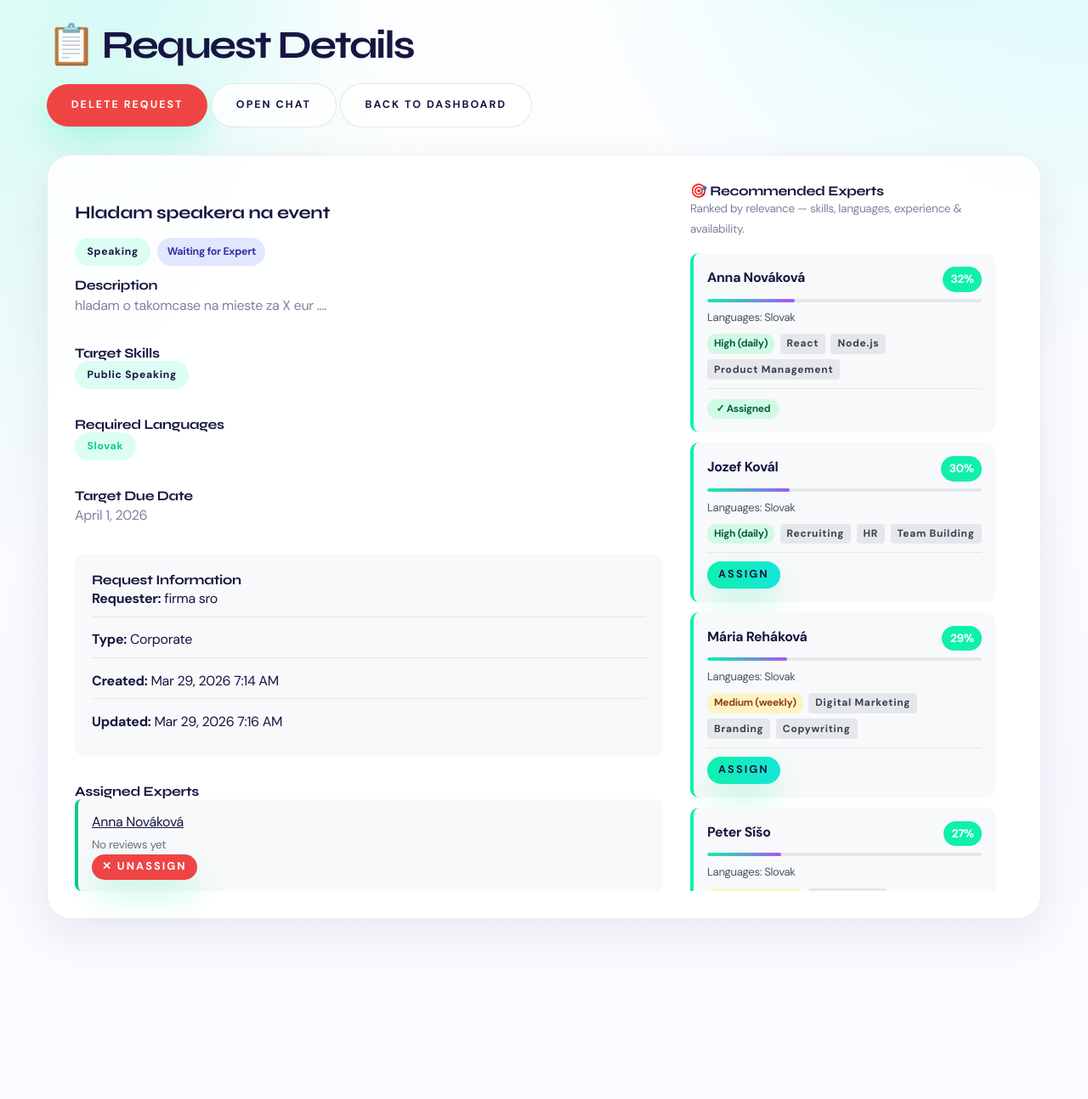
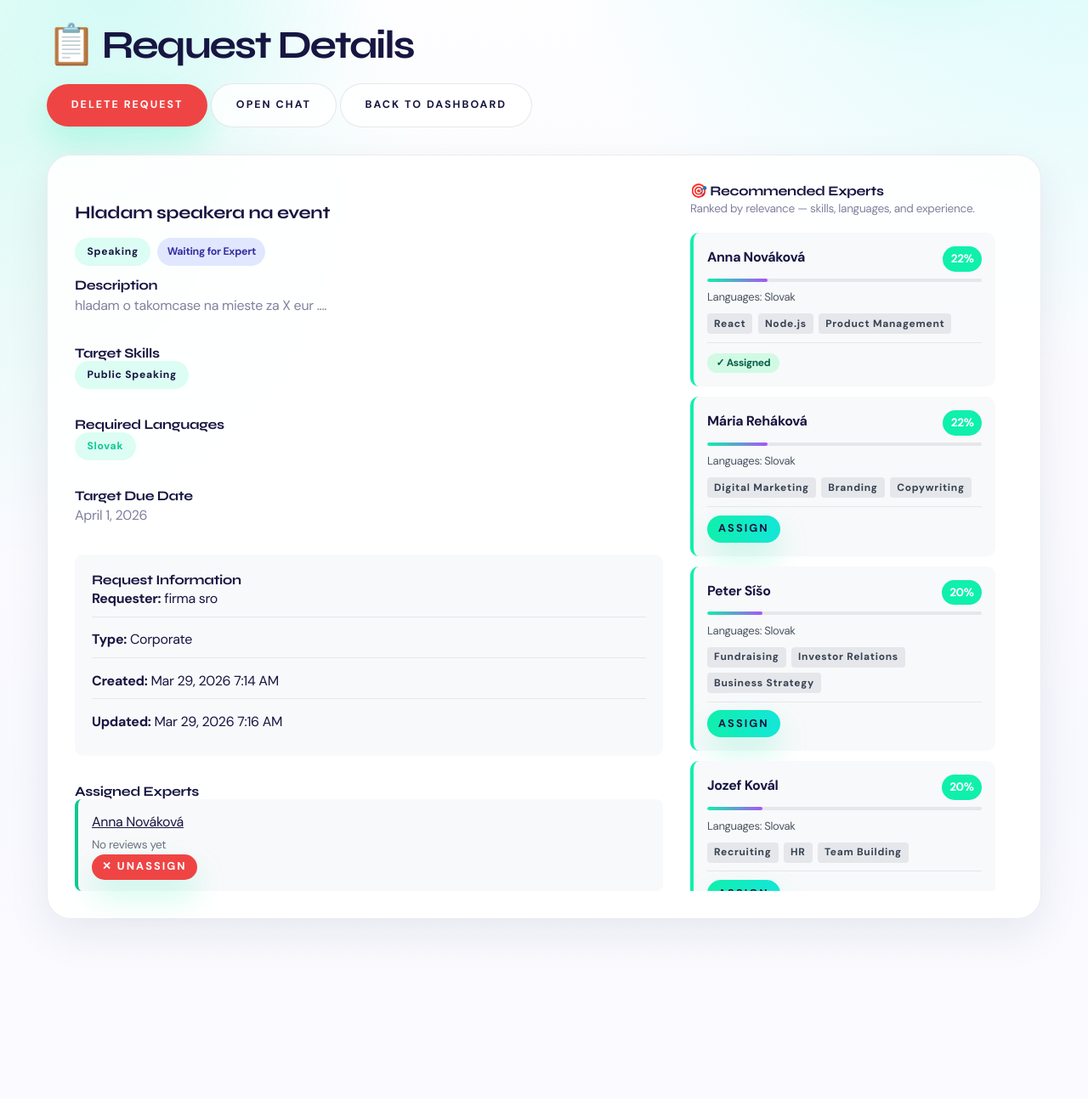
Before and after one commit to Lukrex/hackathon2026, a Django app: page /request/31/ in a window 1280 px wide. Shown: the part 231-1525 px from the top of the page at 85% size. Run offline with Django 4.2, Linux system fonts and the light colour scheme; a user stored in the database is signed in; data comes from the database, SQL or seed files in the repository; data that the repository does not hold is empty.

Commit message:
expert availability removed from site

```diff
--- a/server/admin.py
+++ b/server/admin.py
@@ -35,14 +35,14 @@ class LanguageAdmin(admin.ModelAdmin):
 
 @admin.register(Expert)
 class ExpertAdmin(admin.ModelAdmin):
-    list_display = ['name', 'skills_display', 'availability', 'is_busy', 'rating', 'karma_points', 'help_provided', 'created_at']
-    list_filter = ['availability', 'is_busy', 'created_at']
+    list_display = ['name', 'skills_display', 'is_busy', 'rating', 'karma_points', 'help_provided', 'created_at']
+    list_filter = ['is_busy', 'created_at']
     search_fields = ['user__first_name', 'user__last_name', 'user__email', 'skills__name', 'languages__name']
     readonly_fields = ['created_at', 'help_provided', 'karma_points']
 
     fieldsets = (
         ('Basic Information', {
-            'fields': ('user', 'profile_image', 'bio', 'work_experience', 'skills', 'languages', 'availability', 'is_busy')
+            'fields': ('user', 'profile_image', 'bio', 'work_experience', 'skills', 'languages', 'is_busy')
         }),
         ('Ratings', {
             'fields': ('rating', 'rating_count', 'karma_points', 'help_provided', 'created_at'),
--- a/server/database.js
+++ b/server/database.js
@@ -79,7 +79,6 @@ export const database = {
       email: 'peter@experts.sk',
       expertise: ['hiring', 'recruitment', 'hr', 'tech'],
       bio: 'Recruitment expert s 10 rokmi skúsenosti v tech industriii',
-      availability: 'high',
       helpProvided: 8
     },
     {
@@ -88,7 +87,6 @@ export const database = {
       email: 'jana@vcfunduators.sk',
       expertise: ['investment', 'finance', 'saas', 'seed'],
       bio: 'VC investor zameraný na early-stage startupy v CEE regióne',
-      availability: 'medium',
       helpProvided: 12
     },
     {
@@ -97,7 +95,6 @@ export const database = {
       email: 'marko@marketing.sk',
       expertise: ['marketing', 'gtm', 'copywriting', 'content'],
       bio: 'Marketing strategist s skúsenosťou v európskych startupoch',
-      availability: 'high',
       helpProvided: 6
     },
     {
@@ -106,7 +103,6 @@ export const database = {
       email: 'lucia@consulting.sk',
       expertise: ['consulting', 'strategy', 'expansion', 'business'],
       bio: 'Consulting expert na business development a market entry',
-      availability: 'medium',
       helpProvided: 14
     },
     {
@@ -115,7 +111,6 @@ export const database = {
       email: 'david@speaking.sk',
       expertise: ['speaking', 'ai', 'tech', 'event'],
       bio: 'Tech speaker a evangelist s vášňou pre AI',
-      availability: 'low',
       helpProvided: 9
     }
   ],
--- a/server/forms.py
+++ b/server/forms.py
@@ -110,7 +110,7 @@ class ExpertProfileForm(forms.ModelForm):
     class Meta:
         model = Expert
         fields = [
-            'bio', 'skills', 'languages', 'work_experience', 'availability'
+            'bio', 'skills', 'languages', 'work_experience'
         ]
         widgets = {
             'bio': forms.Textarea(attrs={
@@ -131,7 +131,6 @@ class ExpertProfileForm(forms.ModelForm):
                 'placeholder': 'Describe your relevant work experience and achievements...',
                 'rows': 6
             }),
-            'availability': forms.Select(attrs={'class': 'form-control'}),
         }
 
     def __init__(self, *args, **kwargs):
--- a/server/management/commands/create_demo_data.py
+++ b/server/management/commands/create_demo_data.py
@@ -106,7 +106,6 @@ class Command(BaseCommand):
                 'bio': '10+ rokov skúseností v startupoch, specialista na GTM a scaling',
                 'skills': 'React, Node.js, Scaling, Product Management',
                 'languages': ['English', 'Slovak'],
-                'availability': 'high',
             },
             {
                 'username': 'peter.sisko',
@@ -116,7 +115,6 @@ class Command(BaseCommand):
                 'bio': 'VC investor a mentor, pomáham startupom s fundraisingom',
                 'skills': 'Fundraising, Investor Relations, Business Strategy',
                 'languages': ['English', 'Slovak', 'German'],
-                'availability': 'medium',
             },
             {
                 'username': 'maria.rehakova',
@@ -126,7 +124,6 @@ class Command(BaseCommand):
                 'bio': 'Marketing guru s fokusom na digitálny marketing a branding',
                 'skills': 'Digital Marketing, Branding, Copywriting',
                 'languages': ['English', 'Slovak', 'Czech'],
-                'availability': 'medium',
             },
             {
                 'username': 'jozef.koval',
@@ -136,7 +133,6 @@ class Command(BaseCommand):
                 'bio': 'HR expert a talent scout, pomáham startupom budovať tímy',
                 'skills': 'Recruiting, HR, Team Building',
                 'languages': ['English', 'Slovak'],
-                'availability': 'high',
             },
             {
                 'username': 'lucia.svoboda',
@@ -146,7 +142,6 @@ class Command(BaseCommand):
                 'bio': 'Sales expert s 15+ rokmi v B2B, školiteľka a konsultantka',
                 'skills': 'Sales, B2B Sales, Account Management',
                 'languages': ['English', 'Slovak', 'Spanish'],
-                'availability': 'low',
             },
         ]
 
@@ -168,7 +163,6 @@ class Command(BaseCommand):
                 user=user,
                 defaults={
                     'bio': exp_data['bio'],
-                    'availability': exp_data['availability'],
                     'help_provided': random.randint(2, 12),
                 }
             )
--- a/server/notion_integration.py
+++ b/server/notion_integration.py
@@ -60,7 +60,6 @@ class NotionIntegrator:
                 'Email': expert.user.email,
                 'Bio': expert.bio,
                 'Expertise': expert.expertise,
-                'Availability': expert.get_availability_display(),
                 'Help Provided': expert.help_provided,
                 'Joined': expert.created_at.isoformat(),
             })
--- a/server/routes/notion.js
+++ b/server/routes/notion.js
@@ -32,7 +32,6 @@ router.get('/export-experts', (req, res) => {
     Email: expert.email,
     Expertise: expert.expertise.join(', '),
     Bio: expert.bio,
-    Availability: expert.availability,
     'Help Provided': expert.helpProvided
   }));
 
--- a/server/serializers.py
+++ b/server/serializers.py
@@ -16,7 +16,7 @@ class ExpertSerializer(serializers.ModelSerializer):
         model = Expert
         fields = [
             'id', 'full_name', 'bio', 'expertise', 'expertise_list',
-            'availability', 'help_provided', 'profile_image'
+            'help_provided', 'profile_image'
         ]
 
     def get_full_name(self, obj):
--- a/server/services/requestService.js
+++ b/server/services/requestService.js
@@ -49,8 +49,6 @@ export const requestService = {
         const matchingKeywords = keywords.filter(k => reqText.includes(k)).length;
         score += matchingKeywords;
 
-        const availabilityScore = { high: 3, medium: 1, low: 0 };
-        score += availabilityScore[expert.availability] || 0;
         score += Math.max(10 - expert.helpProvided, 0) * 0.5;
 
         return { expert, score };
--- a/server/templates/about.html
+++ b/server/templates/about.html
@@ -21,7 +21,7 @@
             <ul class="feature-list">
                 <li>Separating urgent requests from lower-priority work.</li>
                 <li>Splitting workload between super-admins and category-assigned workers.</li>
-                <li>Selecting experts based on skills, languages, availability, and reputation.</li>
+                <li>Selecting experts based on skills, languages, and reputation.</li>
                 <li>Tracking ownership, communication, and completion status in one place.</li>
             </ul>
         </div>
--- a/server/templates/expert_profile.html
+++ b/server/templates/expert_profile.html
@@ -13,7 +13,6 @@
         <div class="card mb-4">
             <div class="card-header">
                 <h2>{{ expert.user.get_full_name|default:expert.user.username }}</h2>
-                <p class="text-muted">{{ expert.get_availability_display }}</p>
             </div>
             <div class="card-body">
                 {% if expert.bio %}
--- a/server/templates/features.html
+++ b/server/templates/features.html
@@ -59,7 +59,7 @@
             <ul class="feature-list">
                 <li>Skill overlap between request and expert profile.</li>
                 <li>Language matching and profile text relevance.</li>
-                <li>Availability, rating, and previous help history.</li>
+                <li>Rating and previous help history.</li>
                 <li>Support for assigning one or multiple experts.</li>
             </ul>
         </div>
--- a/server/templates/how_it_works.html
+++ b/server/templates/how_it_works.html
@@ -95,7 +95,7 @@
                         <li><strong>Skills:</strong> overlap between request and expert profile.</li>
                         <li><strong>Languages:</strong> alignment with required languages.</li>
                         <li><strong>Experience text:</strong> relevance from bio and work history.</li>
-                        <li><strong>Rating and availability:</strong> reputation and real capacity.</li>
+                        <li><strong>Rating:</strong> reputation signal from completed work and feedback.</li>
                     </ul>
                 </div>
                 <div style="background: var(--gray-light); padding: 1.5rem; border-radius: 8px;">
@@ -105,7 +105,7 @@
                         <div style="background: white; height: 6px; border-radius: 3px; margin-top: 0.25rem;">
                             <div style="background: var(--primary); height: 100%; width: 84%; border-radius: 3px;"></div>
                         </div>
-                        <p style="font-size: 0.85rem; color: var(--text-light);">84% match based on skills, experience, and availability</p>
+                        <p style="font-size: 0.85rem; color: var(--text-light);">84% match based on skills, languages, and experience</p>
                     </div>
                 </div>
             </div>
--- a/server/templates/index.html
+++ b/server/templates/index.html
@@ -57,7 +57,7 @@
         <div class="card fade-in">
             <div class="card-icon">🧠</div>
             <h3>Expert recommendations</h3>
-            <p>The scoring logic combines skills, languages, profile signals, ratings, and availability to produce a shortlist.</p>
+            <p>The scoring logic combines skills, languages, profile signals, and ratings to produce a shortlist.</p>
         </div>
         <div class="card fade-in">
             <div class="card-icon">💬</div>
--- a/server/templates/request_detail.html
+++ b/server/templates/request_detail.html
@@ -158,7 +158,7 @@
                         {% if is_admin and recommended_experts %}
                         <div class="rec-experts-panel">
                             <h4>🎯 Recommended Experts</h4>
-                            <p class="text-muted" style="font-size:0.85rem;margin-bottom:1rem;">Ranked by relevance — skills, languages, experience &amp; availability.</p>
+                            <p class="text-muted" style="font-size:0.85rem;margin-bottom:1rem;">Ranked by relevance — skills, languages, and experience.</p>
                             <div class="rec-experts-list">
                                 {% for rec in recommended_experts %}
                                 <div class="rec-expert-card">
@@ -180,7 +180,6 @@
                                     <div class="rec-reasoning">{{ rec.reasoning }}</div>
                                     {% endif %}
                                     <div class="rec-meta">
-                                        <span class="avail-badge avail-{{ rec.expert.availability }}">{{ rec.expert.get_availability_display }}</span>
                                         {% for skill in rec.expert.skills.all|slice:":3" %}
                                         <span class="badge badge-light">{{ skill.name }}</span>
                                         {% endfor %}
@@ -506,17 +505,6 @@
     border-radius: 999px;
 }
 
-.avail-badge {
-    font-size: 0.75rem;
-    padding: 0.15rem 0.5rem;
-    border-radius: 10px;
-    font-weight: 600;
-}
-
-.avail-high { background: #d1fae5; color: #065f46; }
-.avail-medium { background: #fef3c7; color: #92400e; }
-.avail-low { background: #fee2e2; color: #991b1b; }
-
 .badge-light {
     background: #e5e7eb;
     color: #374151;
--- a/server/views.py
+++ b/server/views.py
@@ -176,8 +176,6 @@ def compute_expert_recommendations(req, limit=6):
     request_lang_ids = set(req.required_languages.values_list('id', flat=True))
     req_words = set((req.title + ' ' + req.description).lower().split())
 
-    availability_weight = {'high': 1.0, 'medium': 0.7, 'low': 0.3}
-
     experts = Expert.objects.select_related('user').prefetch_related('skills', 'languages').all()
     scored = []
     for expert in experts:
@@ -206,9 +204,6 @@ def compute_expert_recommendations(req, limit=6):
         # Rating (10 pts)
         if expert.rating_count > 0:
             score += (expert.rating / 5.0) * 10
-
-        # Availability (10 pts)
-        score += availability_weight.get(expert.availability, 0.5) * 10
 
         if score > 0:
             skill_names = [s.name for s in expert.skills.all()]
@@ -279,7 +274,7 @@ def features(request):
         {
             'icon': '🧠',
             'title': 'Expert recommendations',
-            'description': 'The platform combines skills, languages, experience, rating, and availability into one score.',
+            'description': 'The platform combines skills, languages, experience, and rating into one score.',
         },
         {
             'icon': '💬',
@@ -829,10 +824,6 @@ def expert_directory(request):
     """Browse expert profiles"""
     experts = Expert.objects.all().order_by('-help_provided')
 
-    availability_filter = request.GET.get('availability')
-    if availability_filter:
-        experts = experts.filter(availability=availability_filter)
-
     search_term = request.GET.get('search')
     if search_term:
         experts = experts.filter(
@@ -846,7 +837,6 @@ def expert_directory(request):
     return render(request, 'expert_directory.html', {
         'experts': experts,
         'search_term': search_term or '',
-        'availability_filter': availability_filter or '',
     })
 
 
--- a/server/viewsets.py
+++ b/server/viewsets.py
@@ -24,7 +24,7 @@ class ExpertViewSet(viewsets.ReadOnlyModelViewSet):
     search_fields = ['user__first_name', 'user__last_name', 'expertise']
     ordering_fields = ['help_provided', 'created_at']
     ordering = ['-help_provided']
-    filterset_fields = ['availability']
+    filterset_fields = []
 
 
 class RequestViewSet(viewsets.ModelViewSet):
```
Also changed, not shown: server/tasks.py (+1 -9 lines), server/templates/edit_profile.html (+1 -21 lines).
